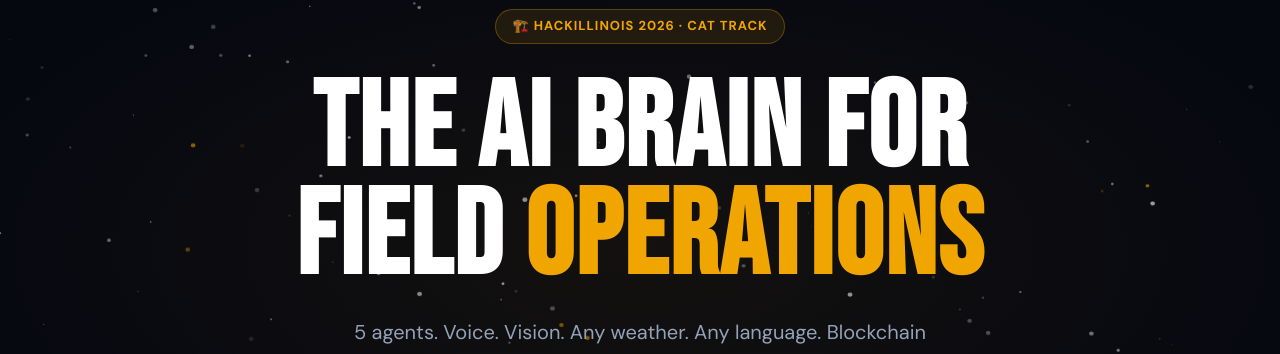
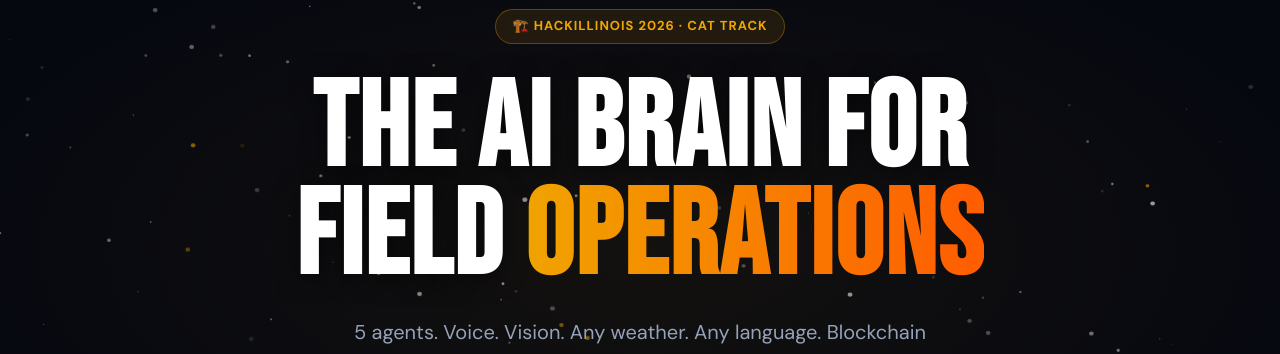
Before and after one commit to karansalot/FieldMind, a Next.js app: page / in a window 1280 px wide. Shown: the part 151-505 px from the top of the page. Built offline with nearby package versions, Linux system fonts and the light colour scheme; no server answers.

Commit message:
Enhance UI with premium glassmorphism and animated gradients

```diff
--- a/app/globals.css
+++ b/app/globals.css
@@ -91,9 +91,11 @@ body {
 /* Glass card */
 .glass {
   background: rgba(255, 255, 255, 0.03);
-  backdrop-filter: blur(12px);
-  border: 1px solid var(--border);
-  border-radius: 16px;
+  backdrop-filter: blur(20px);
+  -webkit-backdrop-filter: blur(20px);
+  border: 1px solid rgba(255, 255, 255, 0.08);
+  border-radius: 24px;
+  box-shadow: 0 8px 32px 0 rgba(0, 0, 0, 0.37);
 }
 
 /* Brand button */
@@ -267,6 +269,29 @@ body {
   background-clip: text;
 }
 
+@keyframes gradient-shift {
+  0% {
+    background-position: 0% 50%;
+  }
+
+  50% {
+    background-position: 100% 50%;
+  }
+
+  100% {
+    background-position: 0% 50%;
+  }
+}
+
+.gradient-text-animated {
+  background: linear-gradient(270deg, var(--brand), #ff8c00, #ff5e00, var(--brand));
+  background-size: 300% 300%;
+  -webkit-background-clip: text;
+  -webkit-text-fill-color: transparent;
+  background-clip: text;
+  animation: gradient-shift 6s ease infinite;
+}
+
 /* Layout helpers */
 .container {
   max-width: 1280px;
--- a/app/page.tsx
+++ b/app/page.tsx
@@ -52,10 +52,10 @@ export default function Home() {
 
           {/* H1 */}
           <h1 className="bebas" style={{ fontSize: 'clamp(56px, 12vw, 120px)', lineHeight: 0.9, marginBottom: 24, letterSpacing: 2 }}>
-            <div style={{ color: '#fff' }}>{t('hero.line1')}</div>
+            <div style={{ color: '#fff', textShadow: '0 4px 24px rgba(0,0,0,0.5)' }}>{t('hero.line1')}</div>
             <div>
-              <span style={{ color: '#fff' }}>{t('hero.line2a')} </span>
-              <span style={{ color: '#F0A500' }}>{t('hero.line2b')}</span>
+              <span style={{ color: '#fff', textShadow: '0 4px 24px rgba(0,0,0,0.5)' }}>{t('hero.line2a')} </span>
+              <span className="gradient-text-animated">{t('hero.line2b')}</span>
             </div>
           </h1>
 
```
